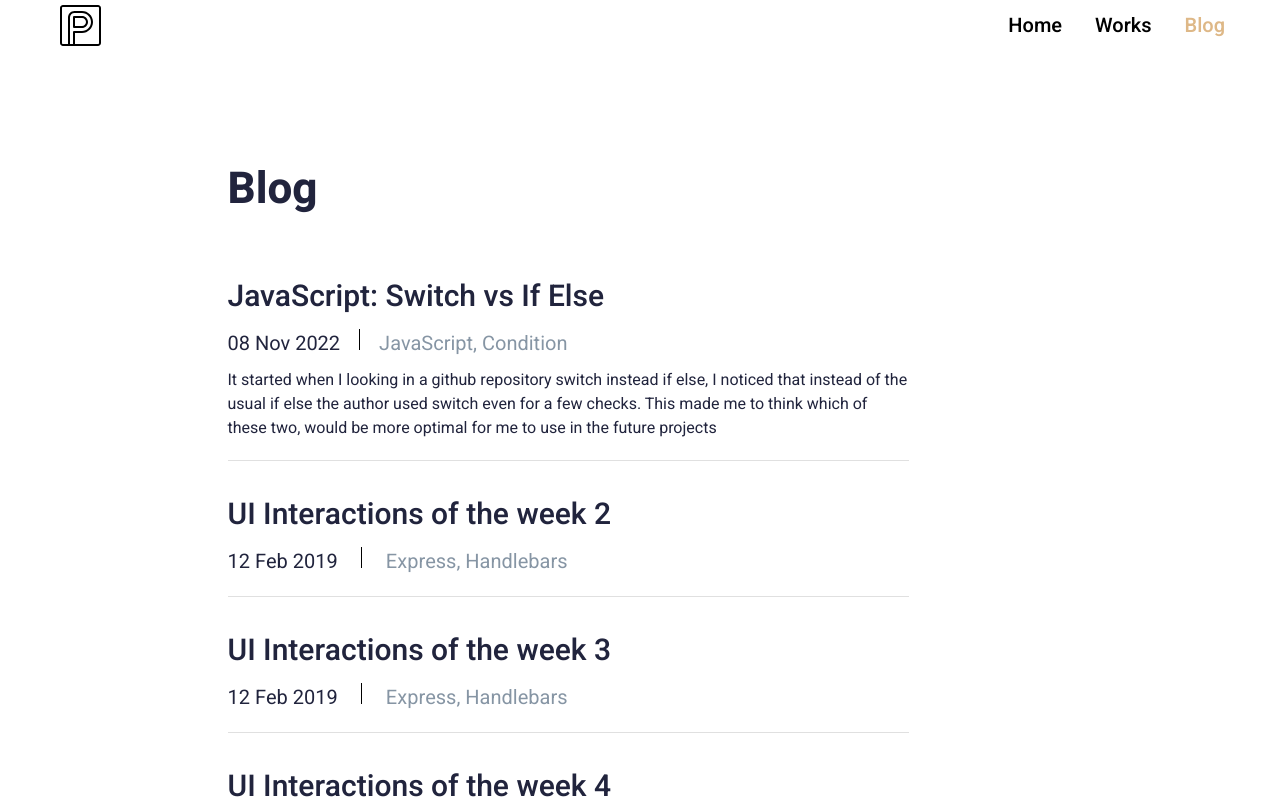
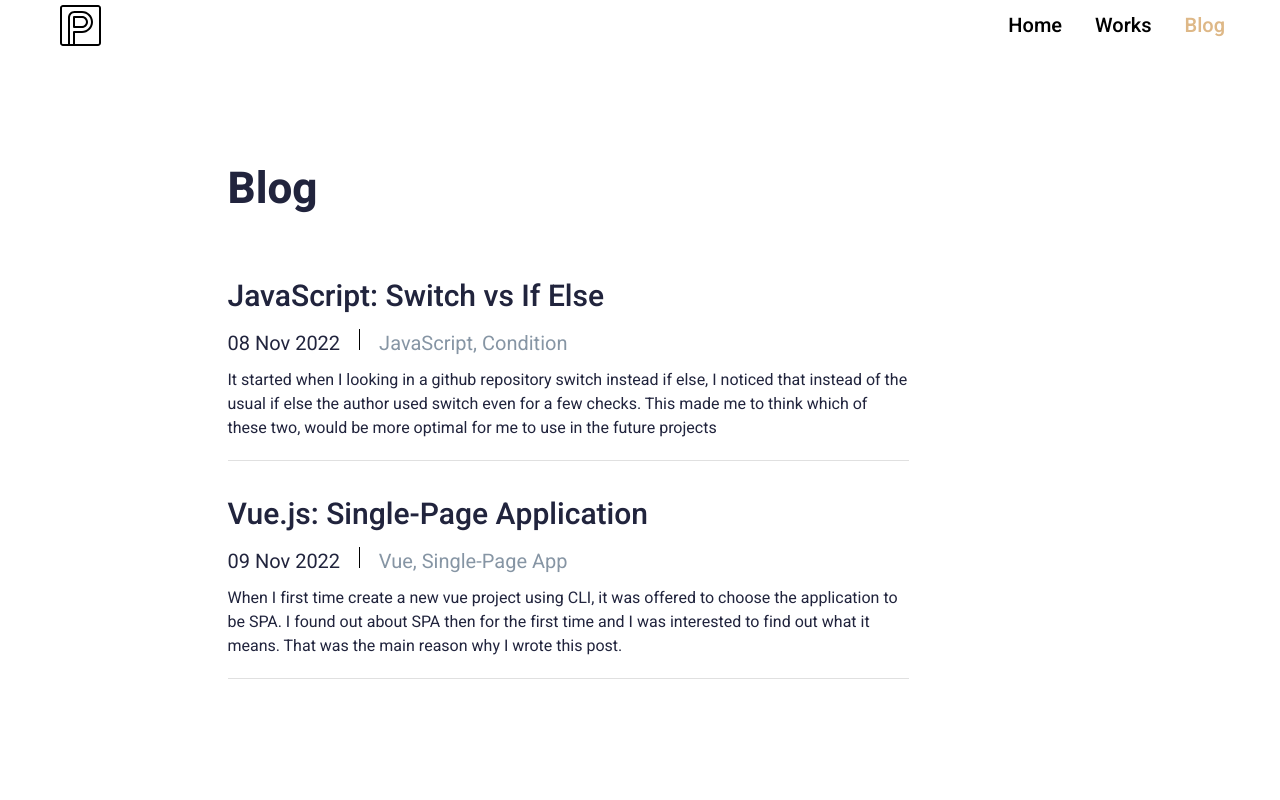
Before and after one commit to SochircaRoman/my-portfolio, a Vue app: page /blog in a window 1280 px wide. Shown: the top 800 px of the page. Built offline with nearby package versions, Linux system fonts and the light colour scheme.

Commit message:
Update BlogContent JSON

```diff
--- a/src/components/UI/PostDetail.vue
+++ b/src/components/UI/PostDetail.vue
@@ -109,7 +109,6 @@ export default {
 }
 
 .postDetail__image-description {
-  text-align: center;
   font-style: italic;
   margin-bottom: 50px;
 
--- a/src/data/BlogContent.json
+++ b/src/data/BlogContent.json
@@ -9,29 +9,22 @@
     "description": "It started when I looking in a github repository switch instead if else, I noticed that instead of the usual if else the author used switch even for a few checks. This made me to think which of these two, would be more optimal for me to use in the future projects",
     "text": [
       {"Conditionals": "Similar in nature to loops, conditionals determine how execution flows through JavaScript. The traditional argument of whether to use if-else statements or a switch statement applies to JavaScript just as it does to other languages. Since different browsers have implemented different flow control optimizations, it is not always clear which technique to use."},
-      {"Some key advantages of switch over if-else ladder": "A switch statement works much faster than an equivalent if-else ladder. It’s because the compiler generates a jump table for a switch during compilation. As a result, during execution, instead of checking which case is satisfied, it only decides which case has to be executed. It's more readable compared to if-else statements."},
+      {"Some key advantages of switch over if-else ladder": "A switch statement works much faster than an equivalent if-else ladder. It's because the compiler generates a jump table for a switch during compilation. As a result, during execution, instead of checking which case is satisfied, it only decides which case has to be executed. It's more readable compared to if-else statements."},
       {"Final conclusion": "Sometimes the best approach to conditionals is to avoid using if-else and switch altogether. When there are a large number of discrete values for which to test, both if-else and switch are significantly slower than using a lookup table. Lookup tables can be created using arrays or regular objects in JavaScript, and accessing data from a lookup table is much faster than using if-else or switch, especially when the number of conditions is large"}
     ]
   },
   {
     "id": 1,
-    "title": "UI Interactions of the week 2",
-    "date": "12 Feb 2019",
-    "tag": "Express, Handlebars",
-    "text": "Amet minim mollit non deserunt ullamco est sit aliqua dolor do amet sint. Velit officia consequat duis enim velit mollit. Exercitation veniam consequat sunt nostrud amet."
-  },
-  {
-    "id": 2,
-    "title": "UI Interactions of the week 3",
-    "date": "12 Feb 2019",
-    "tag": "Express, Handlebars",
-    "text": "Amet minim mollit non deserunt ullamco est sit aliqua dolor do amet sint. Velit officia consequat duis enim velit mollit. Exercitation veniam consequat sunt nostrud amet."
-  },
-  {
-    "id": 3,
-    "title": "UI Interactions of the week 4",
-    "date": "12 Feb 2019",
-    "tag": "Express, Handlebars",
-    "text": "Amet minim mollit non deserunt ullamco est sit aliqua dolor do amet sint. Velit officia consequat duis enim velit mollit. Exercitation veniam consequat sunt nostrud amet."
+    "title": "Vue.js: Single-Page Application",
+    "date": "09 Nov 2022",
+    "tag": "Vue, Single-Page App",
+    "img": "img02.png",
+    "imgDesc": "The difference between the SPA and the traditional page",
+    "description": "When I first time create a new vue project using CLI, it was offered to choose the application to be SPA. I found out about SPA then for the first time and I was interested to find out what it means. That was the main reason why I wrote this post.",
+    "text": [
+      {"Introduction in Vue": "Vue.js is a popular JavaScript framework for creating user interfaces. Created in 2014 by Evan You (formally of Google), Vue.js is often described as a combination of React and Angular, borrowing the prop-driven development of React and the templating power of Angular. This makes Vue an accessible framework for beginners to pick up, especially since it focuses on traditional HTML and CSS, rather than being a CSS-in-JS framework like React or relying on TypeScript (a superset of JavaScript) like Angular does."},
+      {"Single-Page Application (SPA)": "Some applications require rich interactivity, deep session depth, and non-trivial stateful logic on the frontend. The best way to build such applications is to use an architecture where Vue not only controls the entire page, but also handles data updates and navigation without having to reload the page. This type of application is typically referred to as a Single-Page Application (SPA). Vue provides core libraries and comprehensive tooling support with amazing developer experience for building modern SPAs, including: Client-side router, Blazing fast build tool chain, IDE support, Browser devtools, TypeScript integrations, Testing utilities."},
+      {"Final conclusion": " An SPA typically downloads the initial application code (HTML, CSS and JavaScript) from the server-side, and the subsequent resources are dynamically loaded to the page, usually in response to user actions. Speaking of the advantages of SPAs, sites with single page applications are more efficient in terms of processing, they can cost less than traditional MPA sites, and they demand less time from developers because they can use repetitive layouts and act as 'content on demand' apps."}
+    ]
   }
 ]
```
Also changed, not shown: public/blog_images/img02.png (added).
